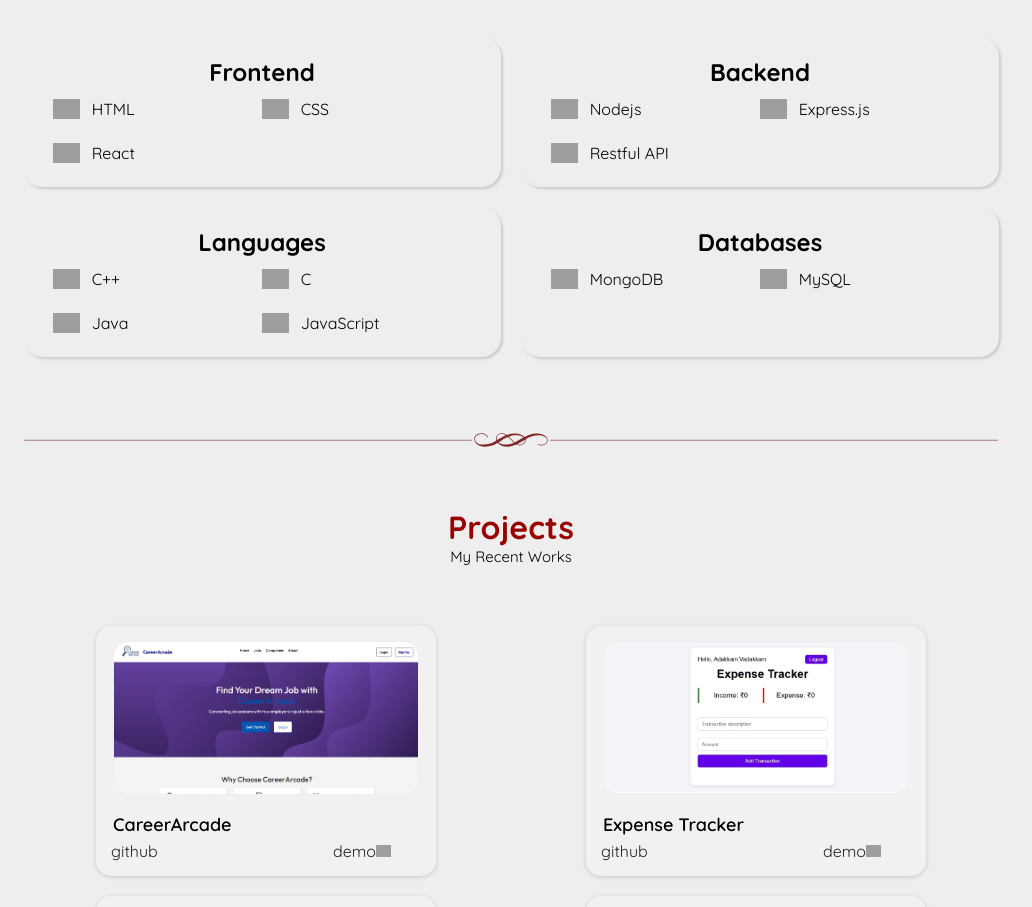
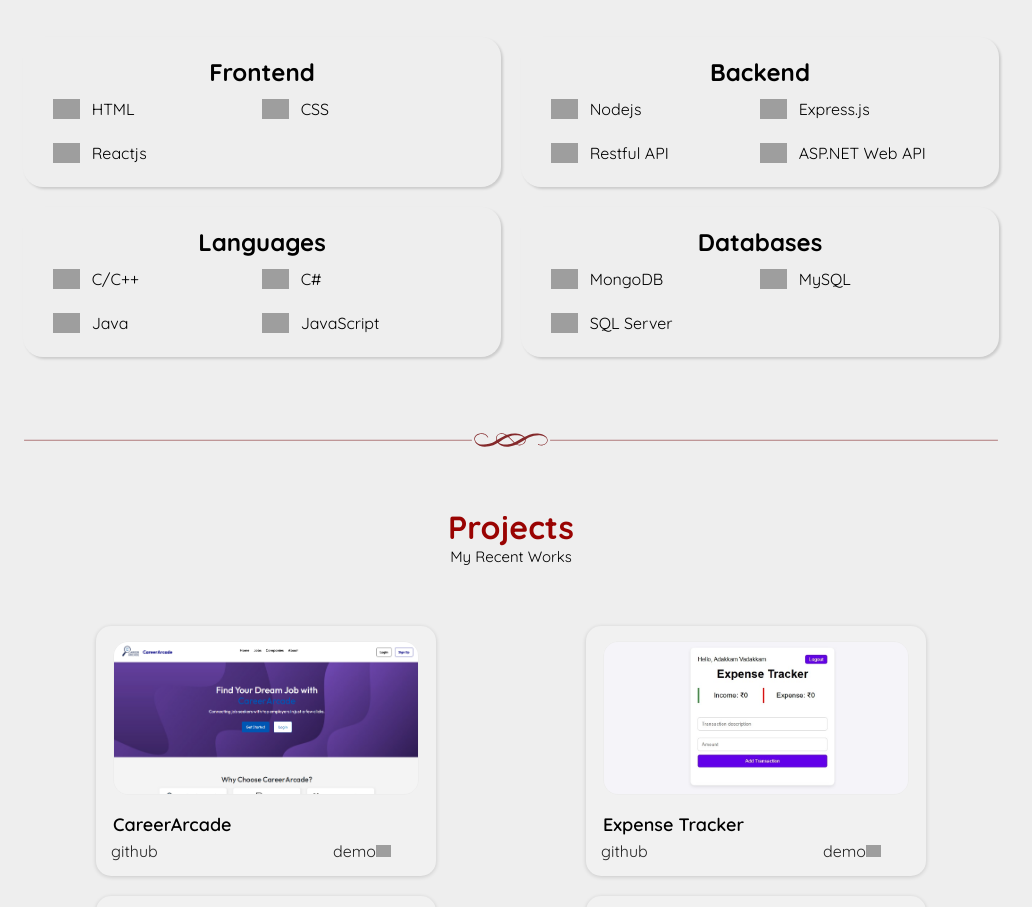
Before and after one commit to Shreyanshs1/Portfolio, a React (Create React App) app: page / in a window 1280 px wide. Shown: the part 1320-2227 px from the top of the page, without its empty margins (129-1161 px from the left). Built offline with nearby package versions, Linux system fonts and the light colour scheme; grey boxes are pictures that could not be loaded; a web font is replaced by a local one.

Commit message:
Add framer motion to skills section

```diff
--- a/src/Cards/SkillsCard.js
+++ b/src/Cards/SkillsCard.js
@@ -1,9 +1,11 @@
 import React from 'react';
 import './SkillsCard.css'
 import verified from '../assets/Logos/verified.svg'
+import { motion } from 'framer-motion';
 
-function SkillsCard({ heading, list }) {
+function SkillsCard({ heading, list,slideDirection }) {
   const items = [];
+  const initialX = slideDirection === 'left' ? -100 : 100;
   list.forEach((item, index) => {
     items.push(
       <div className='skills-list-card'>
@@ -14,12 +16,17 @@ function SkillsCard({ heading, list }) {
 
   return (
     <>
-    <div className='skillscard-box'>
+    <motion.div
+      initial={{ opacity: 0, x: initialX }}
+      whileInView={{ opacity: 1, x: 0 }}
+      transition={{ duration: 0.6, ease: 'easeOut' }}
+      viewport={{ once: true, amount: 0.2 }}
+     className='skillscard-box'>
       <h2 className='skills-heading'>{heading}</h2>
       <ul className='ul-skills'>
         {items}
       </ul>
-    </div>
+    </motion.div>
     </>
   );
 }
--- a/src/Components/Skills.js
+++ b/src/Components/Skills.js
@@ -4,10 +4,10 @@ import SkillsCard from '../Cards/SkillsCard'
 import line from '../assets/Line-Design.svg'
 
 function Skills() {
-  let frontendList=["HTML","CSS","React"];
-  let backendList =["Nodejs","Express.js","Restful API"]
-  let languages = ["C++","C","Java","JavaScript"];
-  let databases = ["MongoDB","MySQL"];
+  let frontendList=["HTML","CSS","Reactjs"];
+  let backendList =["Nodejs","Express.js","Restful API","ASP.NET Web API"];
+  let languages = ["C/C++","C#","Java","JavaScript"];
+  let databases = ["MongoDB","MySQL","SQL Server"];
 
   return (
     <>
@@ -15,10 +15,10 @@ function Skills() {
     <h1 className='about-page-heading'>Skills</h1>
     <p className='about-page-subheading'>My Skills</p>
       <div className='main-skills'>
-      <SkillsCard heading="Frontend" list={frontendList}/>
-      <SkillsCard heading="Backend" list={backendList}/>
-      <SkillsCard heading="Languages" list={languages}/>
-      <SkillsCard heading="Databases" list={databases}/>
+      <SkillsCard heading="Frontend" list={frontendList} slideDirection="left"/>
+      <SkillsCard heading="Backend" list={backendList} slideDirection="right"/>
+      <SkillsCard heading="Languages" list={languages} slideDirection="left"/>
+      <SkillsCard heading="Databases" list={databases} slideDirection="right"/>
       </div>
       <div className='line-design'>
         <img src={line}/>
```
